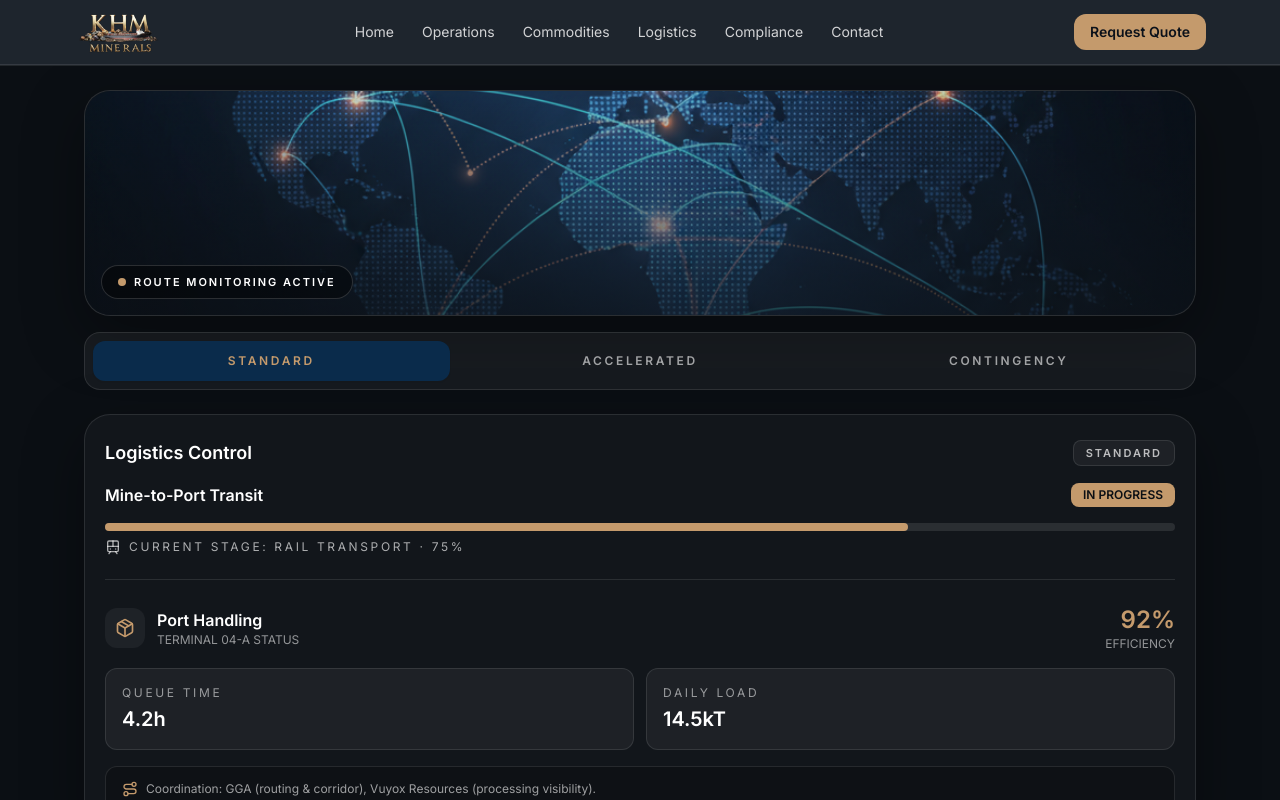
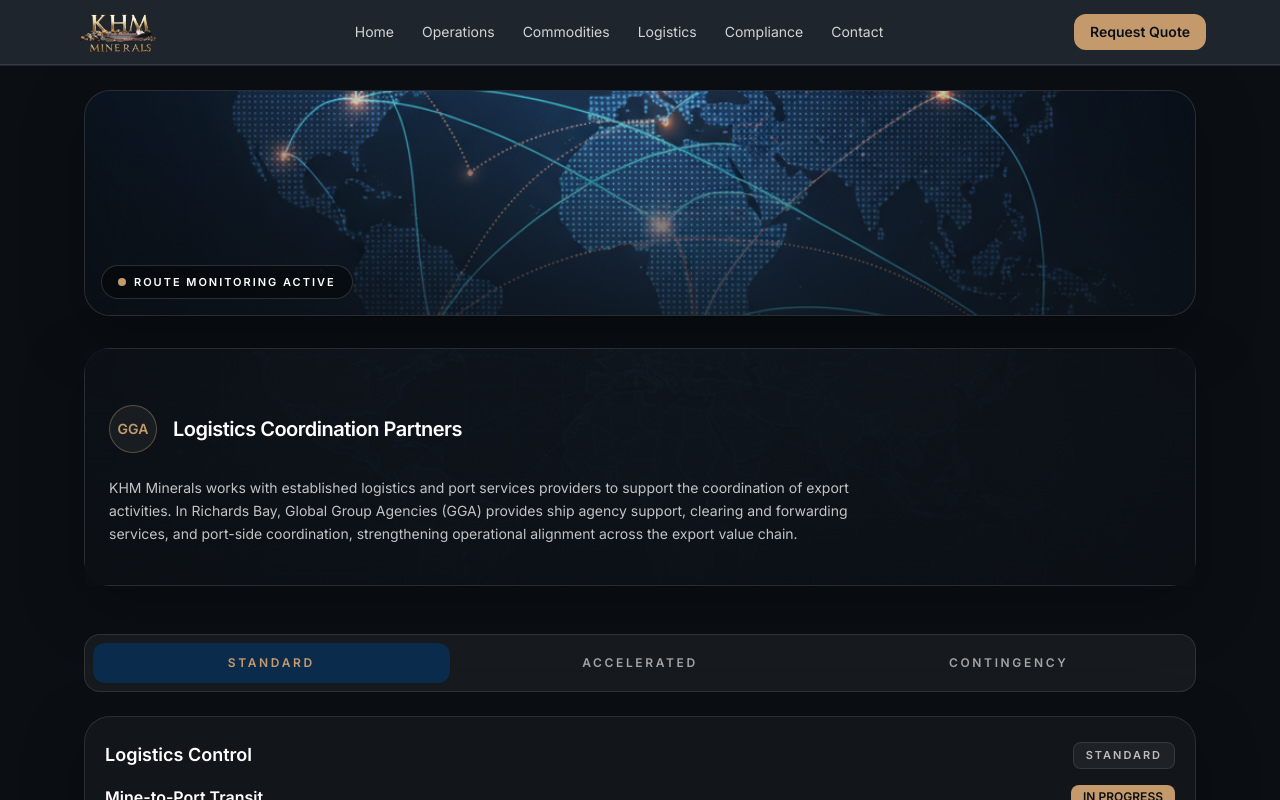
Before and after one commit to christopher-codespaces/khm, a Next.js app: page /logistics in a window 1280 px wide. Shown: the top 800 px of the page. Built offline with nearby package versions, Linux system fonts and the light colour scheme.

Commit message:
Update page.tsx

```diff
--- a/src/app/logistics/page.tsx
+++ b/src/app/logistics/page.tsx
@@ -229,6 +229,58 @@ export default function LogisticsPage() {
           </Panel>
         </section>
 
+                        {/* gap between panels */}
+              <div className="mx-auto max-w-6xl px-5">
+                <div className="h-8" />
+              </div>
+
+              {/* PANEL: Trade & Port Network (GGA Detail) */}
+              <section className="mx-auto max-w-6xl px-5">
+                <Panel className="overflow-hidden">
+                  <div className="relative">
+                    {/* Background texture */}
+                    <div className="absolute inset-0">
+                      <img
+                        src="/partners-grid.png"
+                        alt=""
+                        className="h-full w-full object-cover opacity-40"
+                        loading="lazy"
+                      />
+                      <div className="absolute inset-0 bg-gradient-to-b from-[#0B0F14]/55 via-[#0B0F14]/65 to-[#0B0F14]/85" />
+                    </div>
+
+                    <div className="relative px-6 py-10">
+                      <MotionBlock>
+
+                        {/* Heading */}
+                        <div className="mt-4 flex items-center gap-4">
+                          <div className="flex h-12 w-12 items-center justify-center rounded-full border border-[#C49A6C]/40 bg-white/5 text-[#C49A6C] text-sm font-semibold">
+                            GGA
+                          </div>
+                          <h2 className="text-xl font-semibold tracking-tight">
+                            Logistics Coordination Partners
+                          </h2>
+                        </div>
+                      </MotionBlock>
+
+                      <div className="mt-6 max-w-3xl space-y-4">
+                        <MotionBlock delay={0.05}>
+                          <p className="text-sm leading-relaxed text-white/75">
+                            KHM Minerals works with established logistics and port services providers to support the coordination of export activities.
+                            In Richards Bay, Global Group Agencies (GGA) provides ship agency support, clearing and forwarding services, and port-side coordination,
+                            strengthening operational alignment across the export value chain.
+                          </p>
+                        </MotionBlock>
+                      </div>
+                    </div>
+                  </div>
+                </Panel>
+              </section>
+
+              <div className="mx-auto max-w-6xl px-5">
+                <div className="h-8" />
+              </div>
+
         {/* MODE TABS */}
         <section className="mx-auto max-w-6xl px-5 pt-4">
           <div className="flex gap-3 rounded-2xl border border-white/10 bg-white/5 p-2">
```
